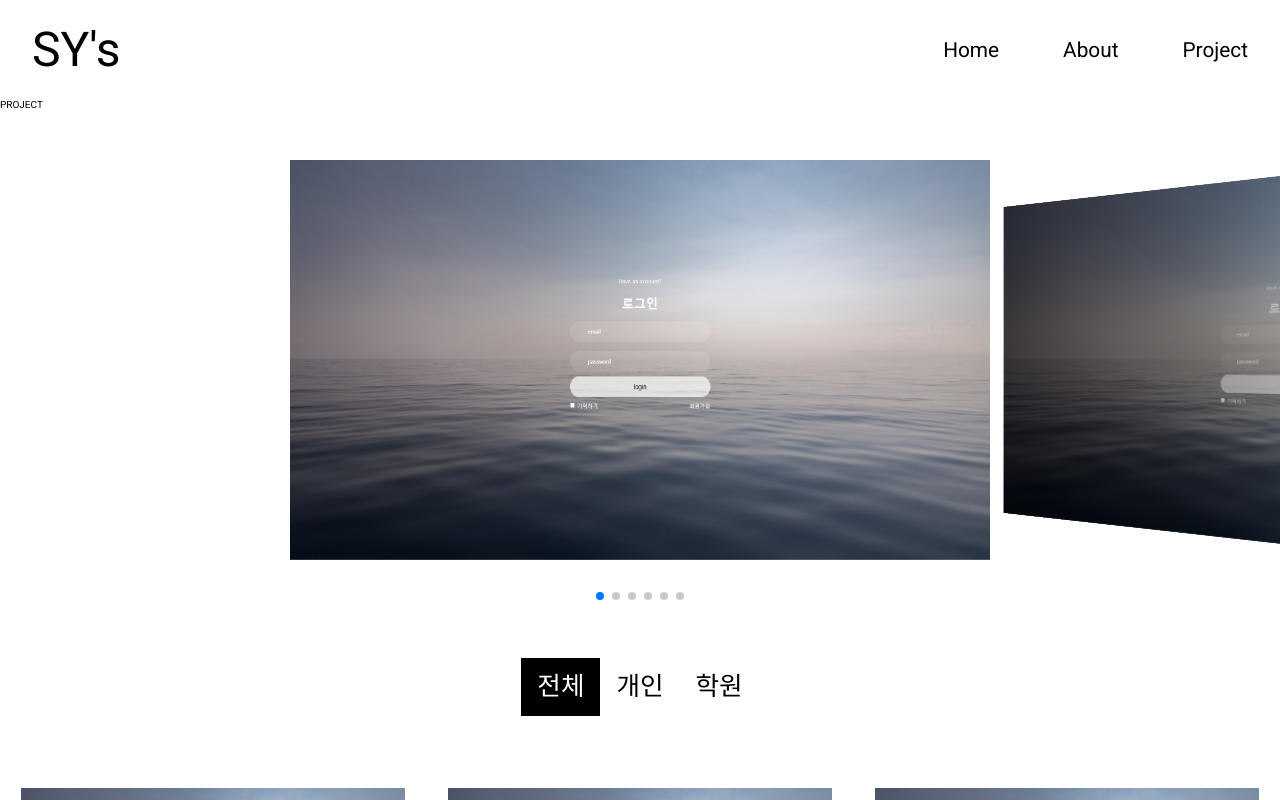
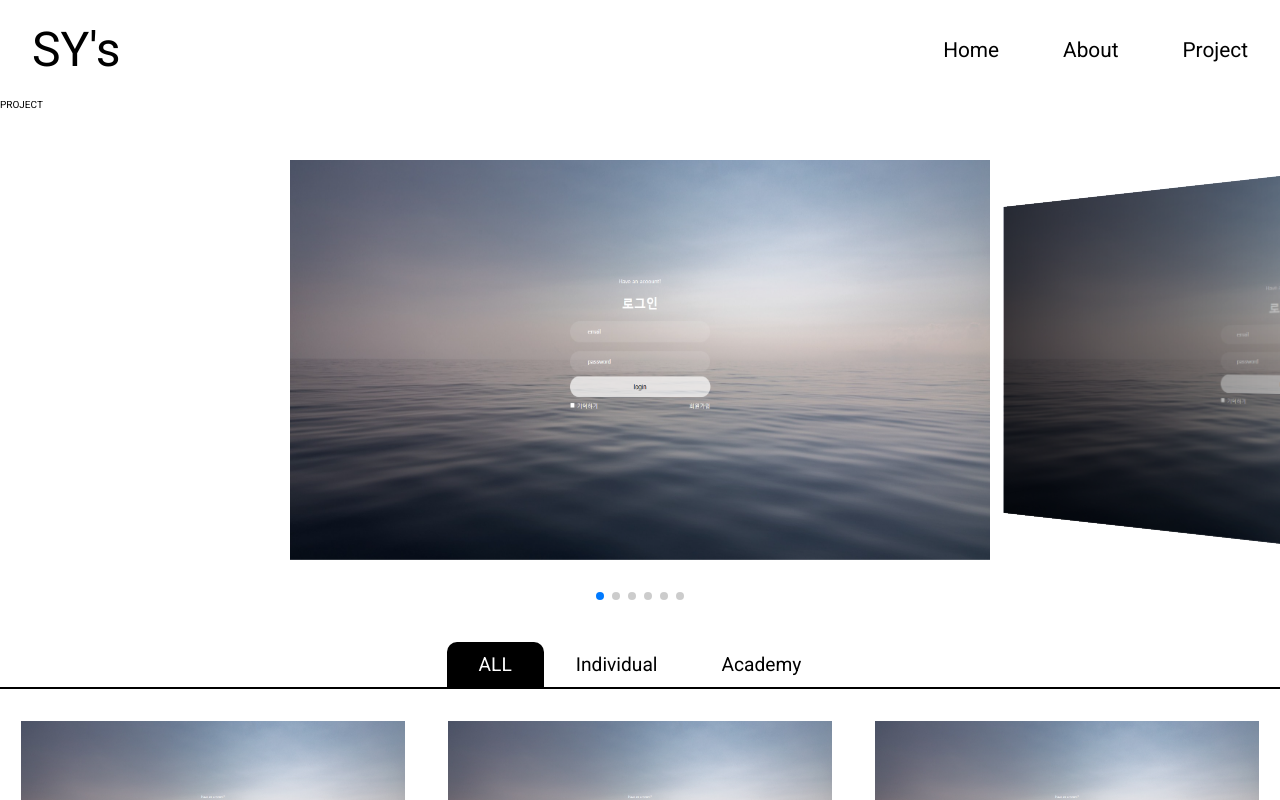
Before and after one commit to choiSeokYoon/portfolio, a React (Create React App) app: page /project in a window 1280 px wide. Shown: the top 800 px of the page. Built offline with nearby package versions, Linux system fonts and the light colour scheme.

Commit message:
프로젝트

```diff
--- a/src/App.css
+++ b/src/App.css
@@ -11,6 +11,4 @@
 }
 body{
 
-  /* background: #282c34;
-  color: #fff; */
 }
--- a/src/App.tsx
+++ b/src/App.tsx
@@ -11,7 +11,6 @@ import Footer from './components/footer/Footer';
 
 function App() {
   return (
-
     <BrowserRouter>
       <Header/>
       <RecoilRoot>
--- a/src/pages/Project.scss
+++ b/src/pages/Project.scss
@@ -7,17 +7,22 @@
 
     flex-direction: column;
     .project_tab{
-        padding: 3rem 0;
-        font-size: 1.6rem;
+        padding-top:2rem;
+        font-size: 1.2rem;
         display: flex;
         justify-content: center;
+        border-bottom: 2px solid #000;
 
         li{
-            padding: 1rem;
+            padding: .8rem 2rem ;
+            border-top-left-radius: 10px;
+            border-top-right-radius: 10px;
+            font-size: 1.2rem;
             cursor: pointer;
+
             &:hover{
-                background: #000;
-                color: #fff;
+
+                font-weight: bold;
             }
             &.active{
                 background: #000;
@@ -29,8 +34,9 @@
         height: 600px;
         display: grid;
         grid-template-columns: repeat(3, 1fr);
-        align-items: center;
+
         text-align: center;
+        padding: 2rem 0;
         li{
             img{
                 width: 90%;
--- a/src/pages/Project.tsx
+++ b/src/pages/Project.tsx
@@ -13,10 +13,10 @@ export default function Project() {
   const [active, setActive] = useState(0)
   const [modal, setModal] = useState(false)
   const [post, setPost] = useState(null)
-  const [category, setCategory] = useState("전체")
+  const [category, setCategory] = useState("ALL")
   //"downlevelIteration": true es5 이하의 자바스크립트로 변환(set)
  //tsconfig.json 갑자기 변환이 안돼서 Array.from 를 사용해서 set을 배열로 변환하고 확산 연산자로 가져옴
-  const categories = ["전체", ...new Set(Array.from(projects, item => item.tag))]
+  const categories = ["ALL", ...new Set(Array.from(projects, item => item.tag))]
 
   const handleModal = () => {
     setModal(!modal)
@@ -28,7 +28,7 @@ export default function Project() {
 
 
   const filterCategory =
-  category === "전체"
+  category === "ALL"
     ? projects
     : projects.filter(item => item.tag === category)
 
--- a/src/pages/Skill.tsx
+++ b/src/pages/Skill.tsx
@@ -1,4 +1,4 @@
-import React from 'react'
+
 import { useRecoilValue } from 'recoil';
 import { recoilSkill } from './../store/skills';
 
--- a/src/store/project.ts
+++ b/src/store/project.ts
@@ -17,7 +17,7 @@ export const recoilProjects = atom<IProject[]>({
             imgUrl: MyProject3,
             name:"세번째 프로젝트",
             period:"23.02.20 ~ 23.02.20",
-            tag:"개인",
+            tag:"Individual",
             descriptions: [
                 "어쩌구저쩌구어쩌구저쩌구어쩌구저쩌구",
                 "어쩌구저쩌구어쩌구저쩌구어쩌구저쩌구ㅈㅇㅁㄴㅇㅁㄴㅇ"
@@ -30,7 +30,7 @@ export const recoilProjects = atom<IProject[]>({
             imgUrl: MyProject3,
             name:"세번째 프로젝트",
             period:"23.02.20 ~ 23.02.20",
-            tag:"개인",
+            tag:"Individual",
             descriptions: [
                 "어쩌구저쩌구어쩌구저쩌구어쩌구저쩌구",
                 "어쩌구저쩌구어쩌구저쩌구어쩌구저쩌구ㅈㅇㅁㄴㅇㅁㄴㅇ"
@@ -43,7 +43,7 @@ export const recoilProjects = atom<IProject[]>({
             imgUrl: MyProject3,
             name:"세번째 프로젝트",
             period:"23.02.20 ~ 23.02.20",
-            tag:"개인",
+            tag:"Individual",
             descriptions: [
                 "어쩌구저쩌구어쩌구저쩌구어쩌구저쩌구",
                 "어쩌구저쩌구어쩌구저쩌구어쩌구저쩌구ㅈㅇㅁㄴㅇㅁㄴㅇ"
@@ -56,7 +56,7 @@ export const recoilProjects = atom<IProject[]>({
             imgUrl: MyProject3,
             name:"세번째 프로젝트",
             period:"23.02.20 ~ 23.02.20",
-            tag:"개인",
+            tag:"Individual",
             descriptions: [
                 "어쩌구저쩌구어쩌구저쩌구어쩌구저쩌구",
                 "어쩌구저쩌구어쩌구저쩌구어쩌구저쩌구ㅈㅇㅁㄴㅇㅁㄴㅇ"
@@ -66,10 +66,10 @@ export const recoilProjects = atom<IProject[]>({
         },
         {
             id:5,
-            imgUrl: MyProject4,
+            imgUrl: MyProject3,
             name:"세번째 프로젝트",
             period:"23.02.20 ~ 23.02.20",
-            tag:"학원",
+            tag:"Academy",
             descriptions: [
                 "어쩌구저쩌구어쩌구저쩌구어쩌구저쩌구",
                 "어쩌구저쩌구어쩌구저쩌구어쩌구저쩌구ㅈㅇㅁㄴㅇㅁㄴㅇ"
@@ -82,7 +82,7 @@ export const recoilProjects = atom<IProject[]>({
             imgUrl: MyProject3,
             name:"세번째 프로젝트",
             period:"23.02.20 ~ 23.02.20",
-            tag:"학원",
+            tag:"Academy",
             descriptions: [
                 "어쩌구저쩌구어쩌구저쩌구어쩌구저쩌구",
                 "어쩌구저쩌구어쩌구저쩌구어쩌구저쩌구ㅈㅇㅁㄴㅇㅁㄴㅇ"
```
